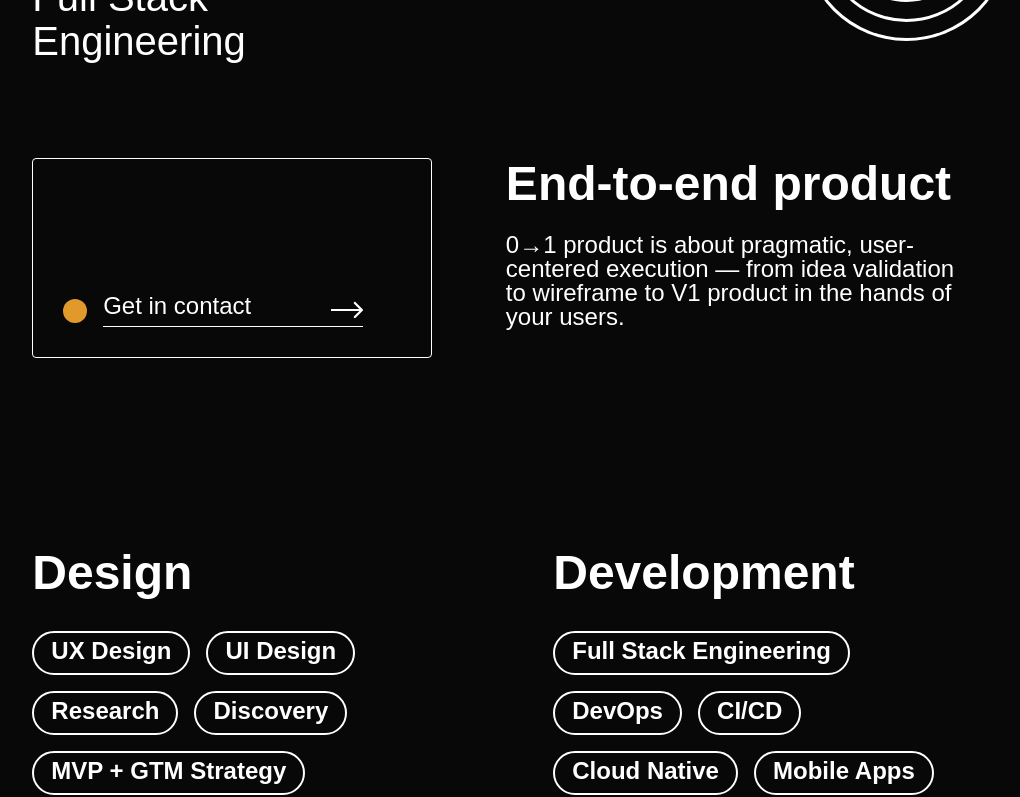
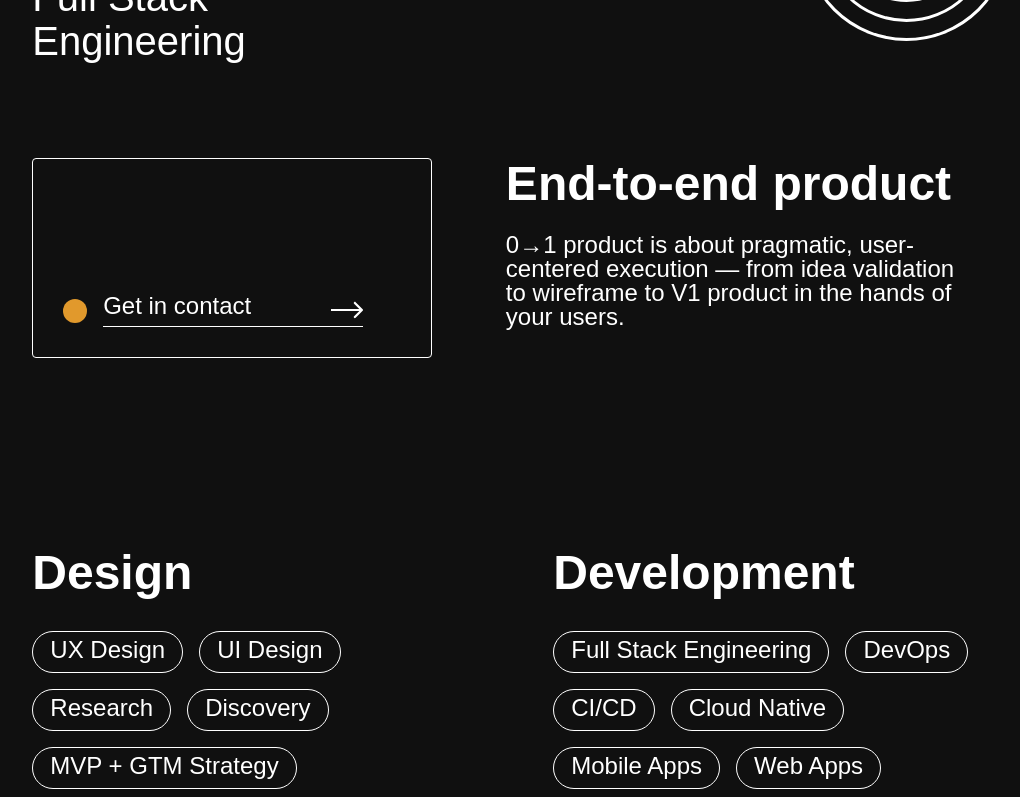
Before and after one commit to relay-product/marketing-site, a React (Create React App) app in the folder marketing-site/: page / in a window 1280 px wide. Shown: the part 2000-2797 px from the top of the page, without its empty margins (131-1151 px from the left). Built offline with nearby package versions, Linux system fonts and the light colour scheme; a web font is replaced by a local one.

Commit message:
styling updates and link changes

```diff
--- a/marketing-site/public/index.html
+++ b/marketing-site/public/index.html
@@ -28,7 +28,12 @@
       href="https://api.fontshare.com/v2/css?f[]=plus-jakarta-sans@800,801,201,401,301,501,400,601,500,600,700,701,300,200&display=swap"
       rel="stylesheet"
     />
-    <title>React App</title>
+    <title>Relay Product Collective</title>
+    <link
+      rel="icon"
+      type="image/x-icon"
+      href="/marketing-site/src/components/icons/logo.svg"
+    />
   </head>
   <body>
     <noscript>You need to enable JavaScript to run this app.</noscript>
--- a/marketing-site/src/components/layouts/Main.layout.tsx
+++ b/marketing-site/src/components/layouts/Main.layout.tsx
@@ -22,8 +22,7 @@ const Header = () => {
   return (
     <Flex
       zIndex={"1"}
-      bg={"black"}
-      flexGrow={1}
+      bg={"#101010"}
       justifyContent={["center", null, null, null, "space-between", null]}
       alignItems={"center"}
       position={"fixed"}
@@ -47,11 +46,10 @@ const Header = () => {
       <Flex
         alignItems={"center"}
         display={["none", null, null, null, "inherit", null]}
+        gap={".5rem"}
       >
         <Circle size={"1.25rem"} bg={"#E1992C"} />
-        <Button variant={"secondary"} margin={"0"}>
-          hey@relayproduct.com
-        </Button>
+        <a href="mailto: contact@relayproduct.com">hey@relayproduct.com</a>
       </Flex>
     </Flex>
   );
--- a/marketing-site/src/index.css
+++ b/marketing-site/src/index.css
@@ -11,7 +11,7 @@ body {
 }
 
 #root {
-  background-color: #080808;
+  background-color: #101010;
   min-height: 100vh;
   color: white;
   box-sizing: border-box;
--- a/marketing-site/src/pages/home/Home.page.tsx
+++ b/marketing-site/src/pages/home/Home.page.tsx
@@ -29,18 +29,13 @@ export const Home = () => {
         </Text>{" "}
         execution.
       </Heading>
-      <Button
-        fontSize={"1.5rem"}
-        paddingTop={"10%"}
-        variant={"secondary"}
-        justifyContent={"left"}
-        margin={"0"}
-        textDecoration={"none"}
-      >
+      <Button paddingTop={"10%"} variant={"secondary"} justifyContent={"left"}>
+        <a href="mailto: hello@relayproduct.com" target={"_blank"}>
           <Flex borderBottom={"1px"} gap={"5rem"}>
             <Heading variant="h5">Get in contact</Heading>
             <ContactArrow boxSize={"2rem"} />
           </Flex>
+        </a>
       </Button>
 
       {/* Plus Icons */}
@@ -114,6 +109,7 @@ export const Home = () => {
         width={"100%"}
         justifyContent={"space-between"}
       >
+        <a href="mailto: contact@relayproduct.com" target={"_blank"}>
           <Flex
             height={["100px", null, null, null, "200px", null]}
             width={["300px", null, null, null, "400px", null]}
@@ -121,6 +117,7 @@ export const Home = () => {
             borderColor={"white"}
             borderRadius={"4px"}
             alignItems={"end"}
+            _hover={{ bg: "white", color: "black" }}
           >
             <Flex
               alignItems={"center"}
@@ -141,6 +138,7 @@ export const Home = () => {
               </Flex>
             </Flex>
           </Flex>
+        </a>
 
         <Flex
           flexDir={"column"}
@@ -175,56 +173,61 @@ export const Home = () => {
           <Flex marginTop={"7.5%"} gap={"1rem"} flexWrap={"wrap"}>
             <Text
               fontSize={"1.5rem"}
-              borderWidth={"2px"}
+              borderWidth={"1px"}
               borderColor={"white"}
               borderRadius={"40px"}
               paddingX={"4%"}
               paddingBottom={"1%"}
-              fontWeight={"600"}
+              fontWeight={"400"}
+              _hover={{ bg: "white", color: "black", cursor: "pointer" }}
             >
               UX Design
             </Text>
             <Text
               fontSize={"1.5rem"}
-              borderWidth={"2px"}
+              borderWidth={"1px"}
               borderColor={"white"}
               borderRadius={"40px"}
               paddingX={"4%"}
               paddingBottom={"1%"}
-              fontWeight={"600"}
+              fontWeight={"400"}
+              _hover={{ bg: "white", color: "black", cursor: "pointer" }}
             >
               UI Design
             </Text>
             <Text
               fontSize={"1.5rem"}
-              borderWidth={"2px"}
+              borderWidth={"1px"}
               borderColor={"white"}
               borderRadius={"40px"}
               paddingX={"4%"}
               paddingBottom={"1%"}
-              fontWeight={"600"}
+              fontWeight={"400"}
+              _hover={{ bg: "white", color: "black", cursor: "pointer" }}
             >
               Research
             </Text>
             <Text
               fontSize={"1.5rem"}
-              borderWidth={"2px"}
+              borderWidth={"1px"}
               borderColor={"white"}
               borderRadius={"40px"}
               paddingX={"4%"}
               paddingBottom={"1%"}
-              fontWeight={"600"}
+              fontWeight={"400"}
+              _hover={{ bg: "white", color: "black", cursor: "pointer" }}
             >
               Discovery
             </Text>
             <Text
               fontSize={"1.5rem"}
-              borderWidth={"2px"}
+              borderWidth={"1px"}
               borderColor={"white"}
               borderRadius={"40px"}
               paddingX={"4%"}
               paddingBottom={"1%"}
-              fontWeight={"600"}
+              fontWeight={"400"}
+              _hover={{ bg: "white", color: "black", cursor: "pointer" }}
             >
               MVP + GTM Strategy
             </Text>
@@ -239,67 +242,73 @@ export const Home = () => {
           <Flex gap={"1rem"} flexWrap={"wrap"} marginTop={"7.5%"}>
             <Text
               fontSize={"1.5rem"}
-              borderWidth={"2px"}
+              borderWidth={"1px"}
               borderColor={"white"}
               borderRadius={"40px"}
               paddingX={"4%"}
               paddingBottom={"1%"}
-              fontWeight={"600"}
+              fontWeight={"400"}
+              _hover={{ bg: "white", color: "black", cursor: "pointer" }}
             >
               Full Stack Engineering
             </Text>
             <Text
               fontSize={"1.5rem"}
-              borderWidth={"2px"}
+              borderWidth={"1px"}
               borderColor={"white"}
               borderRadius={"40px"}
               paddingX={"4%"}
               paddingBottom={"1%"}
-              fontWeight={"600"}
+              fontWeight={"400"}
+              _hover={{ bg: "white", color: "black", cursor: "pointer" }}
             >
               DevOps
             </Text>
             <Text
               fontSize={"1.5rem"}
-              borderWidth={"2px"}
+              borderWidth={"1px"}
               borderColor={"white"}
               borderRadius={"40px"}
               paddingX={"4%"}
               paddingBottom={"1%"}
-              fontWeight={"600"}
+              fontWeight={"400"}
+              _hover={{ bg: "white", color: "black", cursor: "pointer" }}
             >
               CI/CD
             </Text>
             <Text
               fontSize={"1.5rem"}
-              borderWidth={"2px"}
+              borderWidth={"1px"}
               borderColor={"white"}
               borderRadius={"40px"}
               paddingX={"4%"}
               paddingBottom={"1%"}
-              fontWeight={"600"}
+              fontWeight={"400"}
+              _hover={{ bg: "white", color: "black", cursor: "pointer" }}
             >
               Cloud Native
             </Text>
             <Text
               fontSize={"1.5rem"}
-              borderWidth={"2px"}
+              borderWidth={"1px"}
               borderColor={"white"}
               borderRadius={"40px"}
               paddingX={"4%"}
               paddingBottom={"1%"}
-              fontWeight={"600"}
+              fontWeight={"400"}
+              _hover={{ bg: "white", color: "black", cursor: "pointer" }}
             >
               Mobile Apps
             </Text>
             <Text
               fontSize={"1.5rem"}
-              borderWidth={"2px"}
+              borderWidth={"1px"}
               borderColor={"white"}
               borderRadius={"40px"}
               paddingX={"4%"}
               paddingBottom={"1%"}
-              fontWeight={"600"}
+              fontWeight={"400"}
+              _hover={{ bg: "white", color: "black", cursor: "pointer" }}
             >
               Web Apps
             </Text>
@@ -351,6 +360,7 @@ export const Home = () => {
             textDecoration={"none"}
           >
             <Circle size={"1.5rem"} bg={"#E1992C"} marginRight={"2%"} />
+            <a href="https://www.notion.so" target={"_blank"}>
               <Flex
                 borderBottom={"1px"}
                 gap={["2rem", null, null, null, "5rem", null]}
@@ -358,6 +368,7 @@ export const Home = () => {
                 <Heading variant="h5">Join the collective</Heading>
                 <ContactArrow boxSize={"2rem"} />
               </Flex>
+            </a>
           </Button>
         </Flex>
         <SchematicIcon
@@ -382,21 +393,27 @@ export const Home = () => {
         flexDir={"column"}
         marginTop={"5%"}
       >
+        <a href="https://www.notion.so" target={"_blank"}>
           <Flex width={"100%"} borderBottom={"1px"} paddingBottom={"2.5%"}>
             <Button border={"none"} fontSize={"1.5rem"}>
               Careers
             </Button>
           </Flex>
+        </a>
+        <a href="https://www.notion.so">
           <Flex width={"100%"} borderBottom={"1px"} paddingBottom={"2.5%"}>
             <Button border={"none"} fontSize={"1.5rem"}>
               Who we are
             </Button>
           </Flex>
+        </a>
+        <a href="https://www.notion.so" target={"_blank"}>
           <Flex width={"100%"} borderBottom={"1px"} paddingBottom={"2.5%"}>
             <Button border={"none"} fontSize={"1.5rem"}>
               How we came to be
             </Button>
           </Flex>
+        </a>
       </Flex>
       <Flex
         display={["none", null, null, null, "inherit", null]}
@@ -405,42 +422,54 @@ export const Home = () => {
         paddingY={["10%", null, null, null, "5%", null]}
         gap={["1rem", null, null, null, "5rem", null]}
       >
+        <a href="https://www.notion.so" target={"_blank"}>
           <Circle
             size={"15rem"}
             bg="none"
             color="white"
             borderColor={"white"}
             borderWidth={"1px"}
+            _hover={{ bg: "white", color: "black", cursor: "pointer" }}
           >
             Careers
           </Circle>
+        </a>
+        <a href="https://www.notion.so" target={"_blank"}>
           <Circle
             size={"15rem"}
             bg="none"
             color="white"
             borderColor={"white"}
             borderWidth={"1px"}
+            _hover={{ bg: "white", color: "black", cursor: "pointer" }}
           >
             <Text type={"b1"}>Who we are</Text>
           </Circle>
+        </a>
+        <a href="https://www.notion.so" target={"_blank"}>
           <Circle
             size={"15rem"}
             bg="none"
             color="white"
             borderColor={"white"}
             borderWidth={"1px"}
+            _hover={{ bg: "white", color: "black", cursor: "pointer" }}
           >
-          How we came to be
+            Our design capability
           </Circle>
+        </a>
+        <a href="https://www.notion.so" target={"_blank"}>
           <Circle
             size={"15rem"}
             bg="none"
             color="white"
             borderColor={"white"}
             borderWidth={"1px"}
+            _hover={{ bg: "white", color: "black", cursor: "pointer" }}
           >
-          How we came to be
+            Our engineering capability
           </Circle>
+        </a>
       </Flex>
 
       {/* Socials */}
--- a/marketing-site/src/theme/components/Button.styles.ts
+++ b/marketing-site/src/theme/components/Button.styles.ts
@@ -35,7 +35,6 @@ export const ButtonStyles: ComponentStyleConfig = {
     secondary: {
       bg: "none",
       color: "white",
-      textDecor: "underline",
     },
   },
   // default values for 'size', 'variant' and 'colorScheme'
```
Lines whose indentation alone changed are shown as unchanged.
